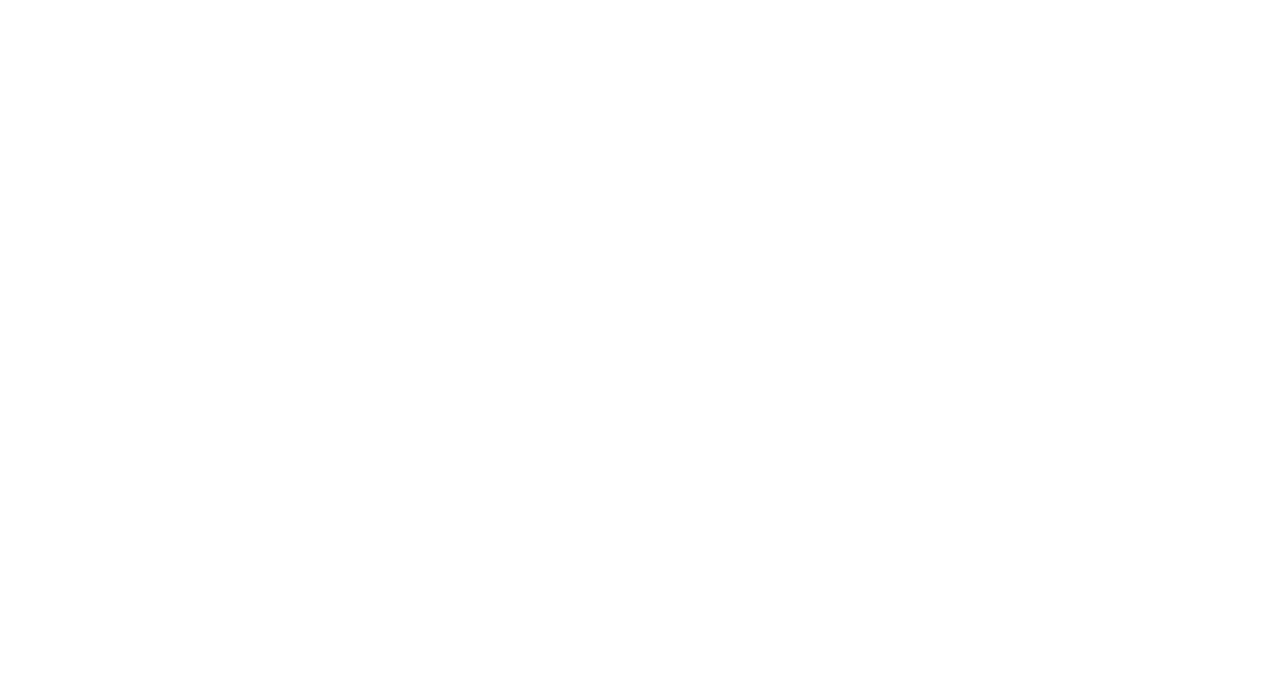
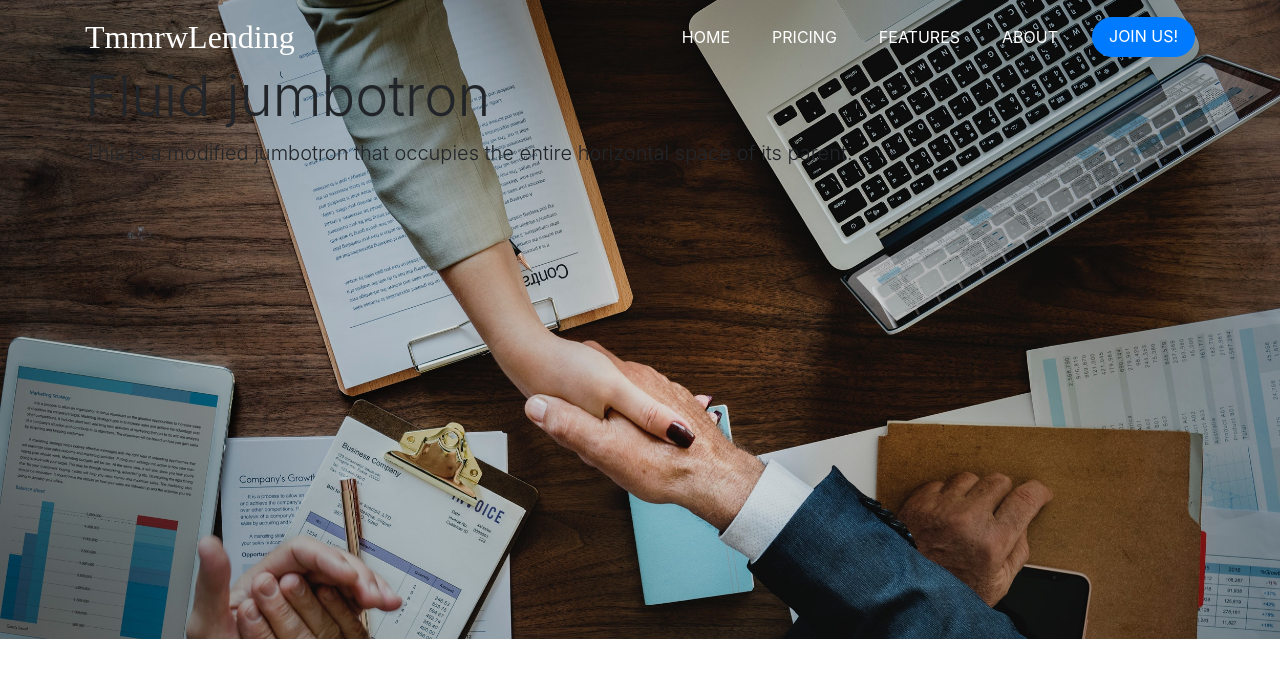
Before and after one commit to coderaulia/landing-page-training, a plain HTML site: page index.html in a window 1280 px wide. Drawn offline with nearby package versions, Linux system fonts and the light colour scheme; a web font is replaced by a local one.

Commit message:
adding navigation and jumbotron

```diff
--- a/index.html
+++ b/index.html
@@ -4,12 +4,67 @@
   <head>
     <meta charset="UTF-8">
     <meta http-equiv="X-UA-Compatible" content="IE=edge">
-    <meta name="viewport" content="width=device-width, initial-scale=1.0">
     <title>Belajar Landing Page</title>
+    <meta name="viewport" content="width=device-width, initial-scale=1, shrink-to-fit=no">
+
+    <!-- Bootstrap CSS -->
+    <link rel="stylesheet" href="https://cdn.jsdelivr.net/npm/bootstrap@4.6.0/dist/css/bootstrap.min.css"
+      integrity="sha384-B0vP5xmATw1+K9KRQjQERJvTumQW0nPEzvF6L/Z6nronJ3oUOFUFpCjEUQouq2+l" crossorigin="anonymous">
+
+    <!-- custom fonts -->
+    <link rel="preconnect" href="https://fonts.gstatic.com">
+    <link href="https://fonts.googleapis.com/css2?family=Viga&display=swap" rel="stylesheet">
+
+    <!-- adding style css  -->
+
+    <link rel="stylesheet" href="style.css">
+
   </head>
 
   <body>
 
+    <!-- navbar start's here  -->
+    <nav class="navbar navbar-expand-lg navbar-light">
+      <div class="container">
+        <a class="navbar-brand" href="#">TmmrwLending</a>
+        <button class="navbar-toggler" type="button" data-toggle="collapse" data-target="#navbarNavAltMarkup"
+          aria-controls="navbarNavAltMarkup" aria-expanded="false" aria-label="Toggle navigation">
+          <span class="navbar-toggler-icon"></span>
+        </button>
+        <div class="collapse navbar-collapse" id="navbarNavAltMarkup">
+          <div class="navbar-nav ml-auto">
+            <a class="nav-link active" href="#">Home <span class="sr-only">(current)</span></a>
+            <a class="nav-link" href="#">Pricing</a>
+            <a class="nav-link" href="#">Features</a>
+            <a class="nav-link" href="#">About</a>
+            <a class="cust-button btn btn-primary" href="#">Join Us!</a>
+          </div>
+        </div>
+      </div>
+    </nav>
+    <!-- navbar end's here  -->
+
+    <!-- jumbotron starts here  -->
+
+    <div class="jumbotron jumbotron-fluid">
+      <div class="container">
+        <h1 class="display-4">Fluid jumbotron</h1>
+        <p class="lead">This is a modified jumbotron that occupies the entire horizontal space of its parent.</p>
+      </div>
+    </div>
+
+    <!-- jumbotron ends here  -->
+
+
+
+    <!-- Option 1: jQuery and Bootstrap Bundle (includes Popper) -->
+    <script src="https://code.jquery.com/jquery-3.5.1.slim.min.js"
+      integrity="sha384-DfXdz2htPH0lsSSs5nCTpuj/zy4C+OGpamoFVy38MVBnE+IbbVYUew+OrCXaRkfj" crossorigin="anonymous">
+    </script>
+    <script src="https://cdn.jsdelivr.net/npm/bootstrap@4.6.0/dist/js/bootstrap.bundle.min.js"
+      integrity="sha384-Piv4xVNRyMGpqkS2by6br4gNJ7DXjqk09RmUpJ8jgGtD7zP9yug3goQfGII0yAns" crossorigin="anonymous">
+    </script>
+
   </body>
 
 </html>
--- a/style.css
+++ b/style.css
@@ -0,0 +1,51 @@
+.navbar-brand {
+  font-family: Viga;
+  font-size: 32px;
+}
+
+/* button */
+
+.cust-button {
+  text-transform: uppercase;
+  border-radius: 30px;
+  padding-left: 16px;
+  padding-right: 16px;
+}
+
+.jumbotron {
+  background-image: url(img/jumbotron-bg.jpg);
+  background-size: cover;
+  height: 640px;
+}
+
+/* desktop size version only  */
+
+@media (min-width:992px){
+
+  .navbar-brand, .nav-link {
+    color: white !important;
+  }
+  .nav-link {
+    text-transform: uppercase;
+    margin-right: 26px;
+  }
+
+  .nav-link:hover::after {
+    content: "";
+    display: block;
+    border-bottom: 3px solid #1f5fb8;
+    width: 50%;
+    margin:auto;
+    padding-bottom: 3px;
+    margin-bottom: -6px;
+  }
+
+  .jumbotron {
+    margin-top: -75px;
+  }
+
+}
+
+
+
+/* mobile first  */
```
